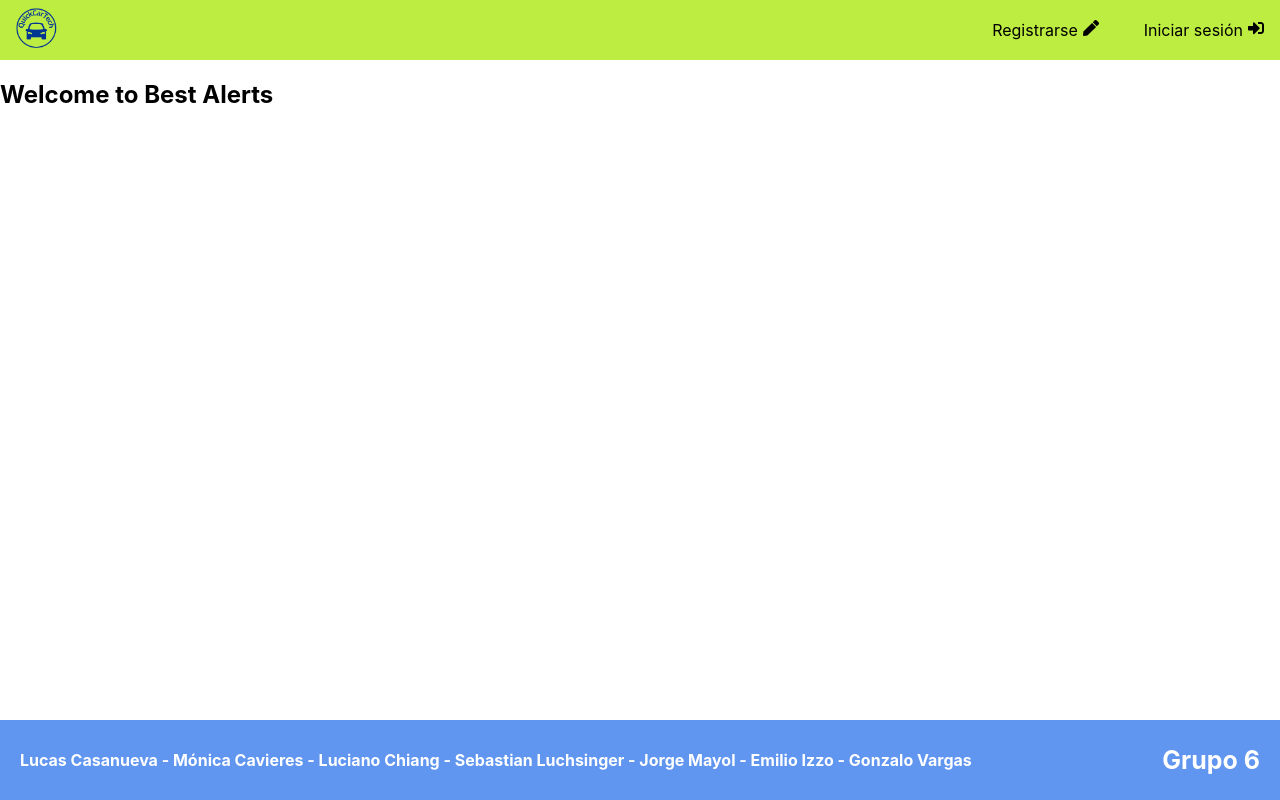
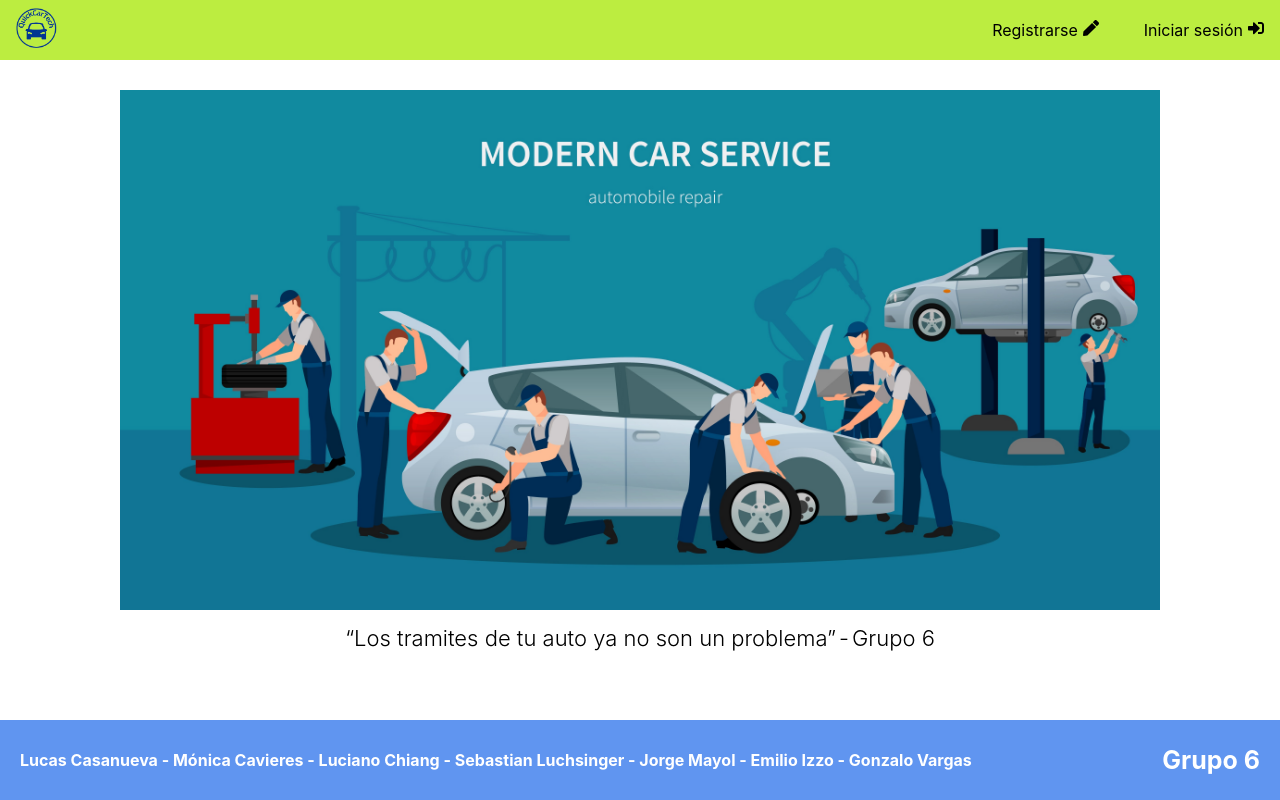
Before and after one commit to lucianoandresch/sprint1-front, a React (Create React App) app: page / in a window 1280 px wide. Built offline with nearby package versions, Linux system fonts and the light colour scheme.

Commit message:
feat(Home, App): landing page

```diff
--- a/src/App.css
+++ b/src/App.css
@@ -288,3 +288,41 @@ a:active { text-decoration: none; }
   padding-left: 40px;
   font-size: 16px;
 }
+
+/* HOME */
+
+.home-container{
+  margin: 30px;
+  display: flex;
+  flex-direction: column;
+  align-items: center;
+}
+
+.home-landing-image{
+  height: 65vh;
+}
+
+.home-message{
+  font-size: 22px;
+  font-weight: 300;
+  text-decoration-style: italic;
+}
+
+.home-row{
+  display: flex;
+  flex-direction: row;
+  align-items: center;
+  text-align: center;
+}
+
+.home-line{
+  font-size: 22px;
+  font-weight: 300;
+  margin-left: 3px;
+  margin-right: 3px;
+}
+
+.home-group6{
+  font-size: 22px;
+  font-weight: 300;
+}
--- a/src/views/Home.jsx
+++ b/src/views/Home.jsx
@@ -1,7 +1,16 @@
-import React from "react";
-
+import React from 'react';
+import landing from '../assets/landing.jpeg';
 export default function Home() {
-    return (
-        <h2>Welcome to Best Alerts</h2>
-    );
+  return (
+    <div className="home-container">
+      <img src={landing} alt="landing_image" className="home-landing-image" />
+      <div className="home-row">
+        <h1 className="home-message">
+          “Los tramites de tu auto ya no son un problema”
+        </h1>
+        <h1 className="home-line">-</h1>
+        <h1 className="home-group6"> Grupo 6</h1>
+      </div>
+    </div>
+  );
 }
```
Also changed, not shown: src/assets/landing.jpeg (added).
